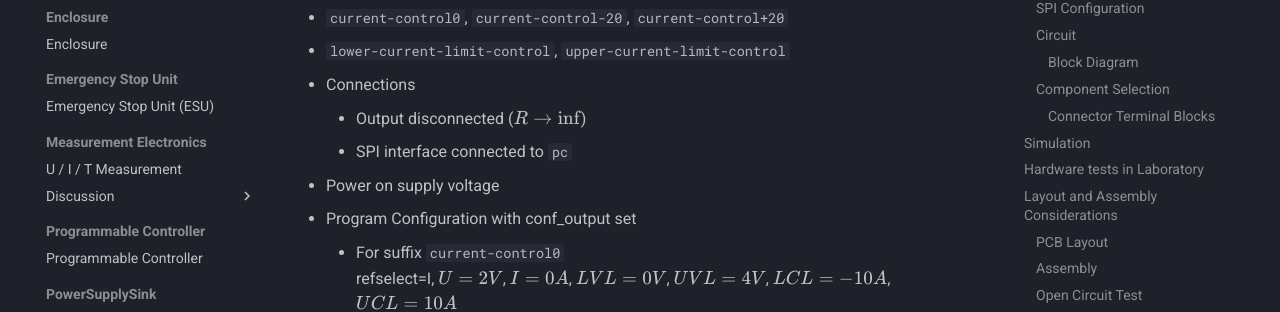
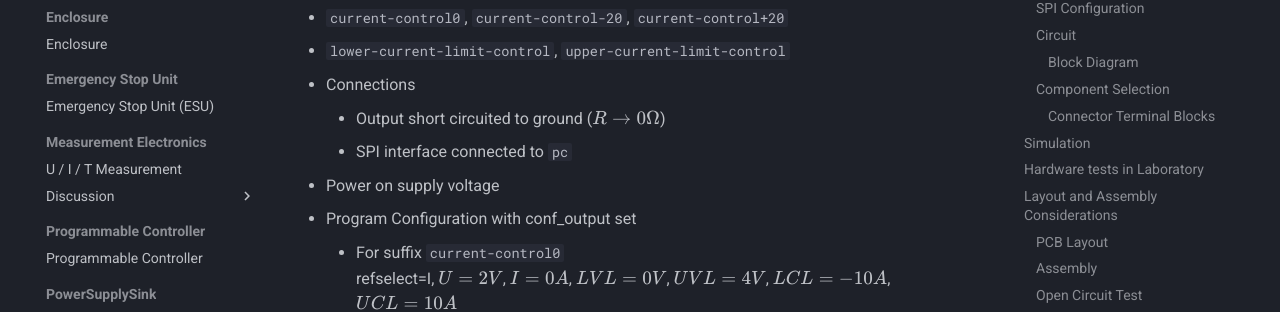
Before and after one commit to pascalguttmann/obat, an MkDocs documentation site: the page built from docs/design/pss/pss.md, in a window 1280 px wide and 900 px high, scrolled down 6252 px. Shown: the part 154-466 px from the top of the window. Built offline with MkDocs 1.6.1 and Material for MkDocs 9.7.7, drawn with Linux system fonts in a browser that asks for light colours; comment, search, counter and statistics services are not loaded.

Commit message:
fix pss shortcircuit test description

```diff
--- a/docs/design/pss/pss.md
+++ b/docs/design/pss/pss.md
@@ -224,7 +224,7 @@ Available suffix:
 - `lower-current-limit-control`, `upper-current-limit-control`
 
 1. Connections
-    - Output disconnected ($R \rightarrow \inf$)
+    - Output short circuited to ground ($R \rightarrow 0 \Omega$)
     - SPI interface connected to `pc`
 2. Power on supply voltage
 3. Program Configuration with conf_output set
```
